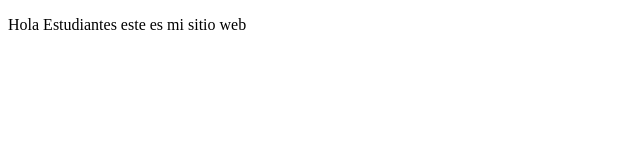
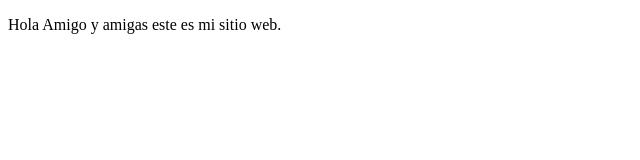
Before and after one commit to alejoruizc17/ProyectoDemoCursoPrework, a plain HTML site: page index.html in a window 1280 px wide. Shown: the full height of the page, 0-640 px from the left. Drawn offline with Linux system fonts and the light colour scheme.

```diff
--- a/index.html
+++ b/index.html
@@ -8,7 +8,7 @@
 </head>
 <body>
     <p>
-        Hola Estudiantes este es mi sitio web
+        Hola Amigo y amigas este es mi sitio web.
     </p>
 
 </body>
```
